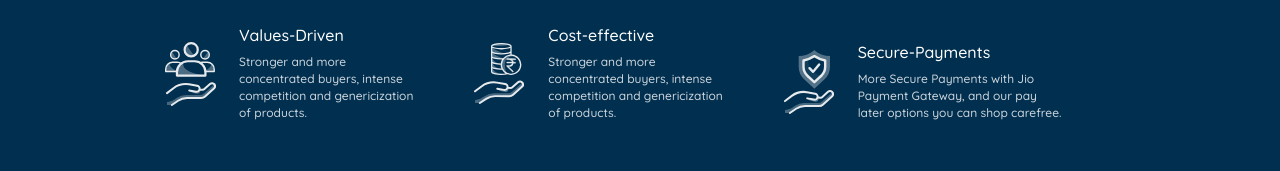
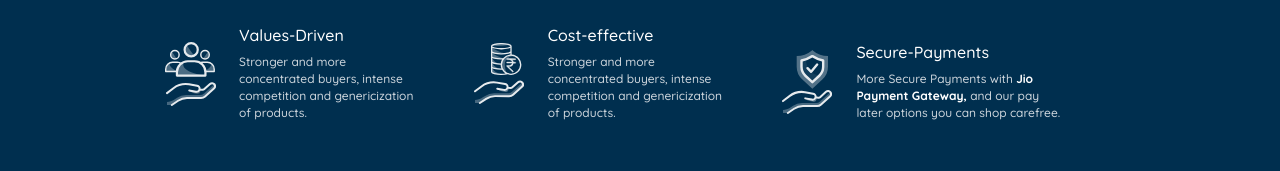
Before and after one commit to ssekaran4u/liveorder3.0-react-pre, a React (Create React App) app: page / in a window 1280 px wide. Shown: the part 4459-4630 px from the top of the page. Built offline with nearby package versions, Linux system fonts and the light colour scheme.

Commit message:
Footer text changes

```diff
--- a/src/Components/Footer/Footer.js
+++ b/src/Components/Footer/Footer.js
@@ -205,8 +205,11 @@ function FooterPage(props) {
                   <div className="footer-about-us-eachsec-right">
                     <h3>Secure-Payments</h3>
                     <h4>
-                      More Secure Payments with Jio Payment Gateway, and our pay
-                      later options you can shop carefree.
+                      More Secure Payments with{" "}
+                      <span className="font-weight-bold text-white">
+                        Jio Payment Gateway,
+                      </span>{" "}
+                      and our pay later options you can shop carefree.
                     </h4>
                   </div>
                 </div>
```
